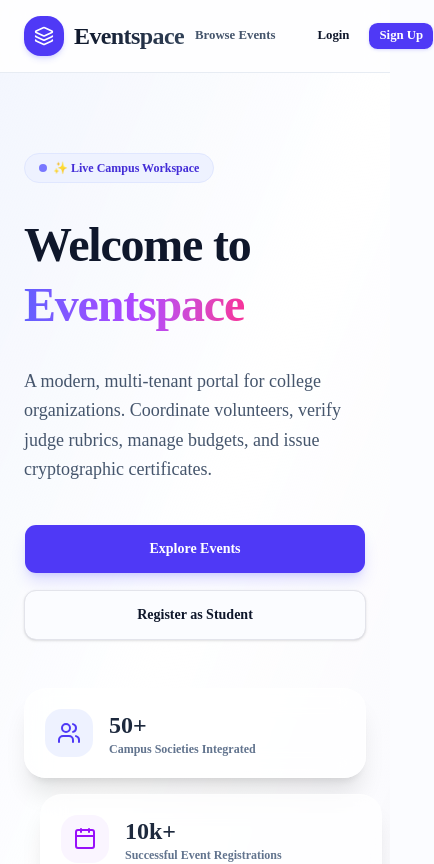
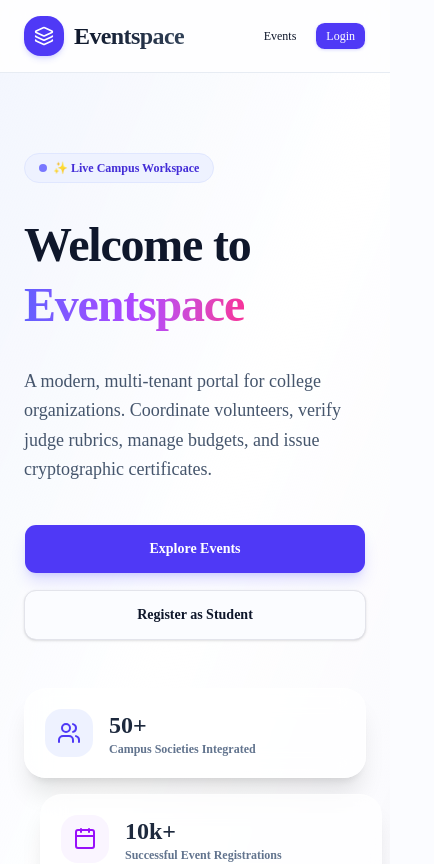
Before and after one commit to Rasheswarsharma/eventspace, a Next.js app in the folder frontend/: page / in a window 390 px wide. Shown: the top 864 px of the page, 434 px wide, since content can reach past the window. Built offline with nearby package versions, Linux system fonts and the light colour scheme; no server answers.

Commit message:
Implement responsive header navigation and fix vertical alignment in hero section

```diff
--- a/frontend/src/app/page.tsx
+++ b/frontend/src/app/page.tsx
@@ -58,7 +58,9 @@ export default function Home() {
               Eventspace
             </span>
           </div>
-          <div className="flex items-center gap-5">
+
+          {/* Desktop Navigation */}
+          <div className="hidden md:flex items-center gap-5">
             {mounted && user && (
               <Link
                 href="/dashboard"
@@ -105,12 +107,37 @@ export default function Home() {
               </div>
             )}
           </div>
+
+          {/* Mobile Navigation (Simplified to prevent horizontal overflow) */}
+          <div className="flex md:hidden items-center gap-2">
+            <Link
+              href="/events"
+              className={cn(buttonVariants({ variant: "ghost", size: "sm" }), "text-xs px-2.5 py-1.5")}
+            >
+              Events
+            </Link>
+            {mounted && user ? (
+              <Link
+                href="/dashboard"
+                className={cn(buttonVariants({ variant: "default", size: "sm" }), "text-xs px-2.5 py-1.5 bg-indigo-600 text-white dark:bg-indigo-500")}
+              >
+                Dashboard
+              </Link>
+            ) : (
+              <Link
+                href="/login"
+                className={cn(buttonVariants({ variant: "default", size: "sm" }), "text-xs px-2.5 py-1.5 bg-indigo-600 text-white dark:bg-indigo-500")}
+              >
+                Login
+              </Link>
+            )}
+          </div>
         </div>
       </header>
 
       {/* Hero Section */}
-      <section className="relative flex flex-1 flex-col justify-center px-6 py-20 md:px-12 bg-gradient-premium border-b border-slate-200/60 dark:border-zinc-900 overflow-hidden">
-        <div className="mx-auto max-w-7xl w-full grid md:grid-cols-12 gap-12 items-center">
+      <section className="relative flex flex-1 flex-col justify-center bg-gradient-premium border-b border-slate-200/60 dark:border-zinc-900 overflow-hidden">
+        <div className="mx-auto max-w-7xl w-full grid md:grid-cols-12 gap-12 items-center px-6 py-20 md:px-12">
 
           {/* Left Text Column */}
           <div className="md:col-span-7 space-y-8 text-left animate-in fade-in slide-in-from-left-4 duration-1000">
```
